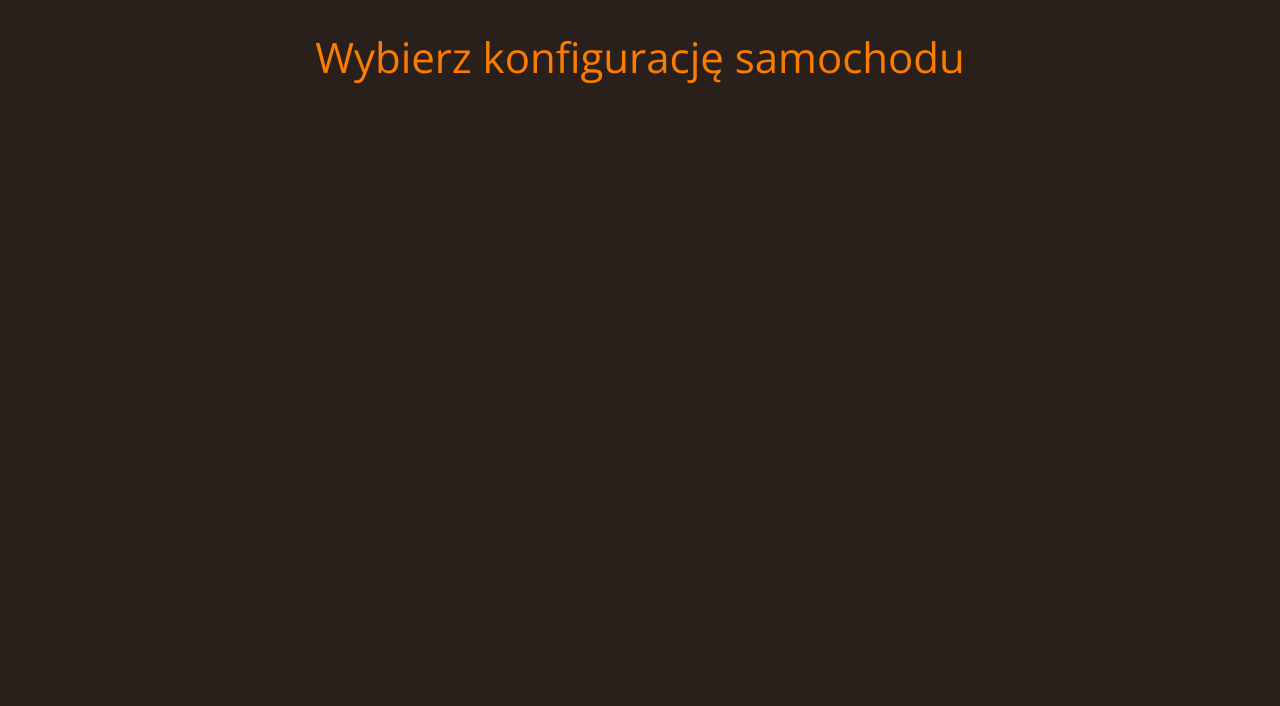
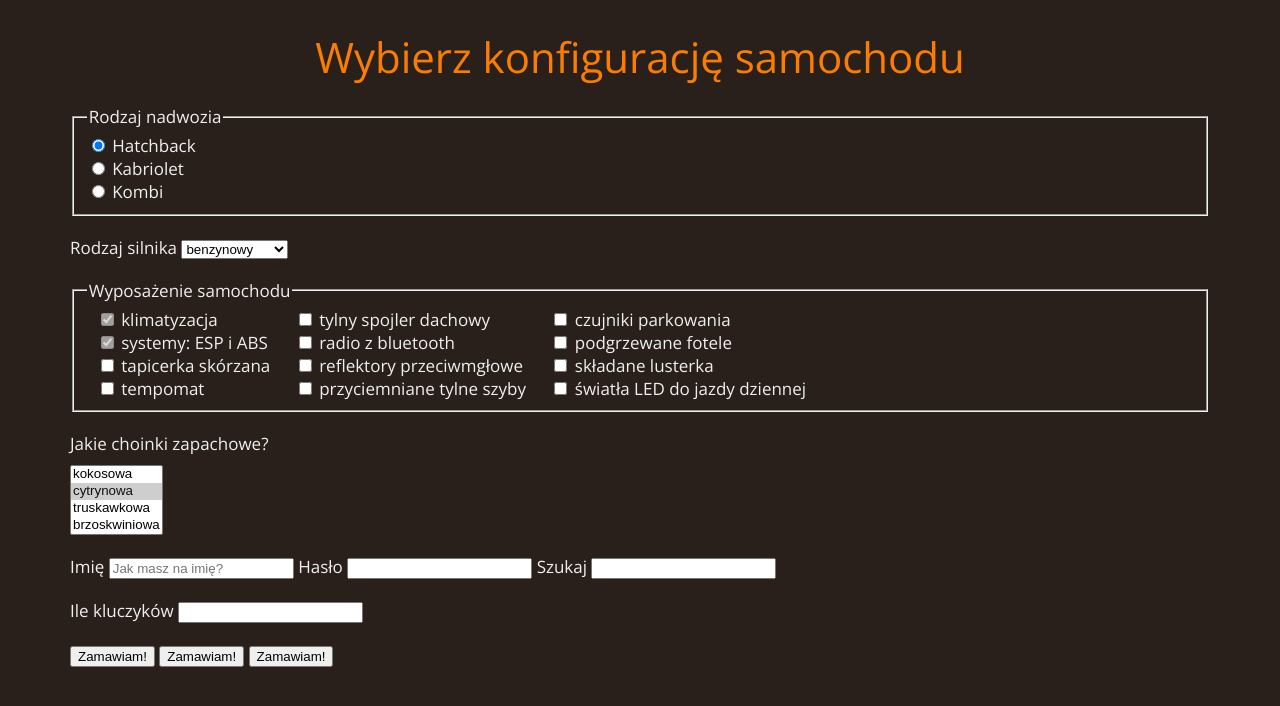
Before and after one commit to TomaszGorecki1/Html-Every-day-learning-in-course, a plain HTML site: page 6 Forms/index.html in a window 1280 px wide. Drawn offline with nearby package versions, Linux system fonts and the light colour scheme.

Commit message:
Course episode of forms

```diff
--- a/6 Forms/index.html
+++ b/6 Forms/index.html
@@ -32,9 +32,101 @@
 
 		<article>
 
-			<form>
+			<form action="order.php" method="post">
 
+				<div class="row">
 
+					<fieldset>
+
+						<legend> Rodzaj nadwozia </legend>
+
+						<div><label><input type="radio" value="1" name="nadwozie" checked> Hatchback </label></div>
+						<div><label><input type="radio" value="2" name="nadwozie"> Kabriolet </label></div>
+						<div><label><input type="radio" value="3" name="nadwozie"> Kombi </label></div>
+
+					</fieldset>
+
+				</div>
+
+				<div class="row">
+
+					<label for="silnik"> Rodzaj silnika </label>
+					<select id="silnik" name="silnik">
+
+						<option value="w">wysokoprężny</option>
+						<option value="b" selected>benzynowy</option>
+						<option value="e">elektryczny</option>
+						<option value="h">hybrydowy</option>
+
+					</select>
+
+				</div>
+
+				<div class="row">
+
+					<fieldset>
+
+						<legend> Wyposażenie samochodu </legend>
+
+						<div class="col">
+							<div><label><input type="checkbox" name="wyp[]" value="1" disabled checked> klimatyzacja </label></div>
+							<div><label><input type="checkbox" name="wyp[]" value="2" disabled checked> systemy: ESP i ABS </label></div>
+							<div><label><input type="checkbox" name="wyp[]" value="3"> tapicerka skórzana </label></div>
+							<div><label><input type="checkbox" name="wyp[]" value="4"> tempomat </label></div>
+						</div>
+
+						<div class="col">
+							<div><label><input type="checkbox" name="wyp[]" value="5"> tylny spojler dachowy </label></div>
+							<div><label><input type="checkbox" name="wyp[]" value="6"> radio z bluetooth </label></div>
+							<div><label><input type="checkbox" name="wyp[]" value="7"> reflektory przeciwmgłowe </label></div>
+							<div><label><input type="checkbox" name="wyp[]" value="8"> przyciemniane tylne szyby </label></div>
+						</div>
+
+						<div class="col">
+							<div><label><input type="checkbox" name="wyp[]" value="9"> czujniki parkowania </label></div>
+							<div><label><input type="checkbox" name="wyp[]" value="10"> podgrzewane fotele </label></div>
+							<div><label><input type="checkbox" name="wyp[]" value="11"> składane lusterka </label></div>
+							<div><label><input type="checkbox" name="wyp[]" value="12"> światła LED do jazdy dziennej </label></div>
+						</div>
+
+					</fieldset>
+
+				</div>
+
+				<div class="row">
+
+					<label for="choinka"> Jakie choinki zapachowe? </label>
+
+					<div style="margin-top:10px;">
+						<select id="choinka" name="choinka[]" multiple size="4">
+
+							<option value="k">kokosowa</option>
+							<option value="c" selected>cytrynowa</option>
+							<option value="t">truskawkowa</option>
+							<option value="b">brzoskwiniowa</option>
+
+						</select>
+					</div>
+
+				</div>
+
+				<div class="row">
+
+					<label> Imię <input type="text" name="imie" placeholder="Jak masz na imię?"></label>
+					<label> Hasło <input type="password" name="haslo"></label>
+					<label> Szukaj <input type="search" name="fraza"></label>
+
+				</div>
+
+				<div class="row">
+					<label> Ile kluczyków <input type="number" name="kluczyk" step="1"></label>
+				</div>
+
+				<div class="row">
+					<input type="submit" value="Zamawiam!">
+					<input type="button" value="Zamawiam!">
+					<button type="button">Zamawiam!</button>
+				</div>
 
 			</form>
 
--- a/6 Forms/main.css
+++ b/6 Forms/main.css
@@ -17,3 +17,14 @@ h1
 	margin-bottom: 20px;
 	text-align: center;
 }
+
+.row
+{
+	margin: 20px 10px;
+}
+
+.col
+{
+	display: inline-block;
+	margin: 0 10px;
+}
```
